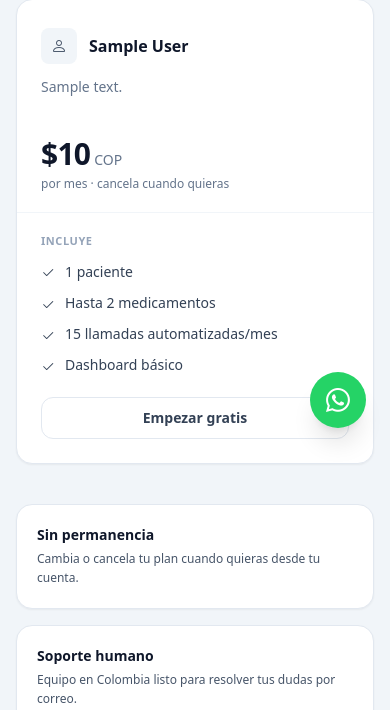
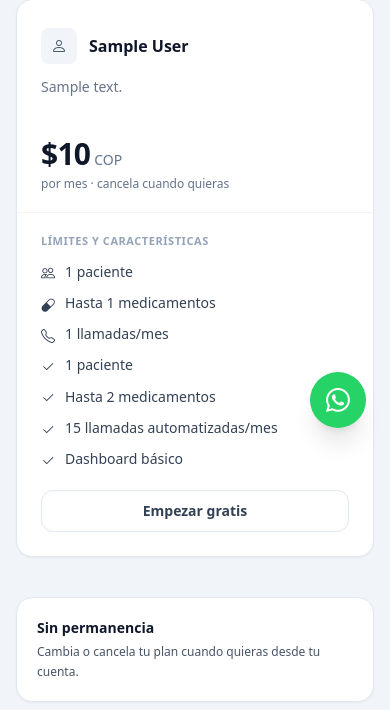
Before and after one commit to Porvoz/Porvoz_web, a Django app: page /planes/ in a window 390 px wide. Shown: the part 392-1102 px from the top of the page. Run offline with Django 5.2, Linux system fonts and the light colour scheme; tables that the repository leaves empty hold one stand-in row (values such as "Sample post"); parts of the project's set-up code (start-up, migrations or seed data) failed here and were passed over; some libraries are stand-ins or nearby versions.

Commit message:
feat: show dynamic plan limits from ConfiguracionPlan in UI
- Updated plans.html to display limits (pacientes, medicamentos, llamadas) from ConfiguracionPlan
- Updated edit_profile.html planes tab to show dynamic limits instead of hardcoded characteristics
- Limits now update in real-time when admin changes them in Gestionar Planes
- Icons added for better visual clarity (people, capsule, telephone)

```diff
--- a/porvoz/apps/usuarios/templates/usuarios/plans.html
+++ b/porvoz/apps/usuarios/templates/usuarios/plans.html
@@ -105,10 +105,41 @@
                         </div>
                     </div>
 
-                    <!-- Características -->
+                    <!-- Características y Límites -->
                     <div class="px-6 py-5 flex-1">
-                        <p class="text-[11px] font-semibold uppercase tracking-wider text-slate-400 mb-3">Incluye</p>
+                        <p class="text-[11px] font-semibold uppercase tracking-wider text-slate-400 mb-3">Límites y características</p>
                         <ul class="space-y-2.5">
+                            <!-- Pacientes -->
+                            <li class="flex items-start gap-2.5 text-sm text-slate-700 leading-snug">
+                                <i class="bi bi-people mt-0.5 shrink-0 font-bold {% if plan.destacado %}text-indigo-600{% else %}text-slate-700{% endif %}"></i>
+                                <span>
+                                    {% if plan.limites.max_pacientes == 1 %}
+                                        1 paciente
+                                    {% else %}
+                                        Hasta {{ plan.limites.max_pacientes }} pacientes
+                                    {% endif %}
+                                </span>
+                            </li>
+
+                            <!-- Medicamentos -->
+                            <li class="flex items-start gap-2.5 text-sm text-slate-700 leading-snug">
+                                <i class="bi bi-capsule mt-0.5 shrink-0 font-bold {% if plan.destacado %}text-indigo-600{% else %}text-slate-700{% endif %}"></i>
+                                <span>
+                                    {% if plan.limites.max_medicamentos_por_paciente %}
+                                        Hasta {{ plan.limites.max_medicamentos_por_paciente }} medicamentos
+                                    {% else %}
+                                        Medicamentos ilimitados
+                                    {% endif %}
+                                </span>
+                            </li>
+
+                            <!-- Llamadas -->
+                            <li class="flex items-start gap-2.5 text-sm text-slate-700 leading-snug">
+                                <i class="bi bi-telephone mt-0.5 shrink-0 font-bold {% if plan.destacado %}text-indigo-600{% else %}text-slate-700{% endif %}"></i>
+                                <span>{{ plan.limites.max_llamadas_mes }} llamadas/mes</span>
+                            </li>
+
+                            <!-- Características adicionales -->
                             {% for c in plan.caracteristicas %}
                             <li class="flex items-start gap-2.5 text-sm text-slate-700 leading-snug">
                                 <i class="bi bi-check2 mt-0.5 shrink-0 font-bold {% if plan.destacado %}text-indigo-600{% else %}text-slate-700{% endif %}"></i>
```
Also changed, not shown: porvoz/apps/usuarios/templates/usuarios/edit_profile.html (+33 -2 lines).
